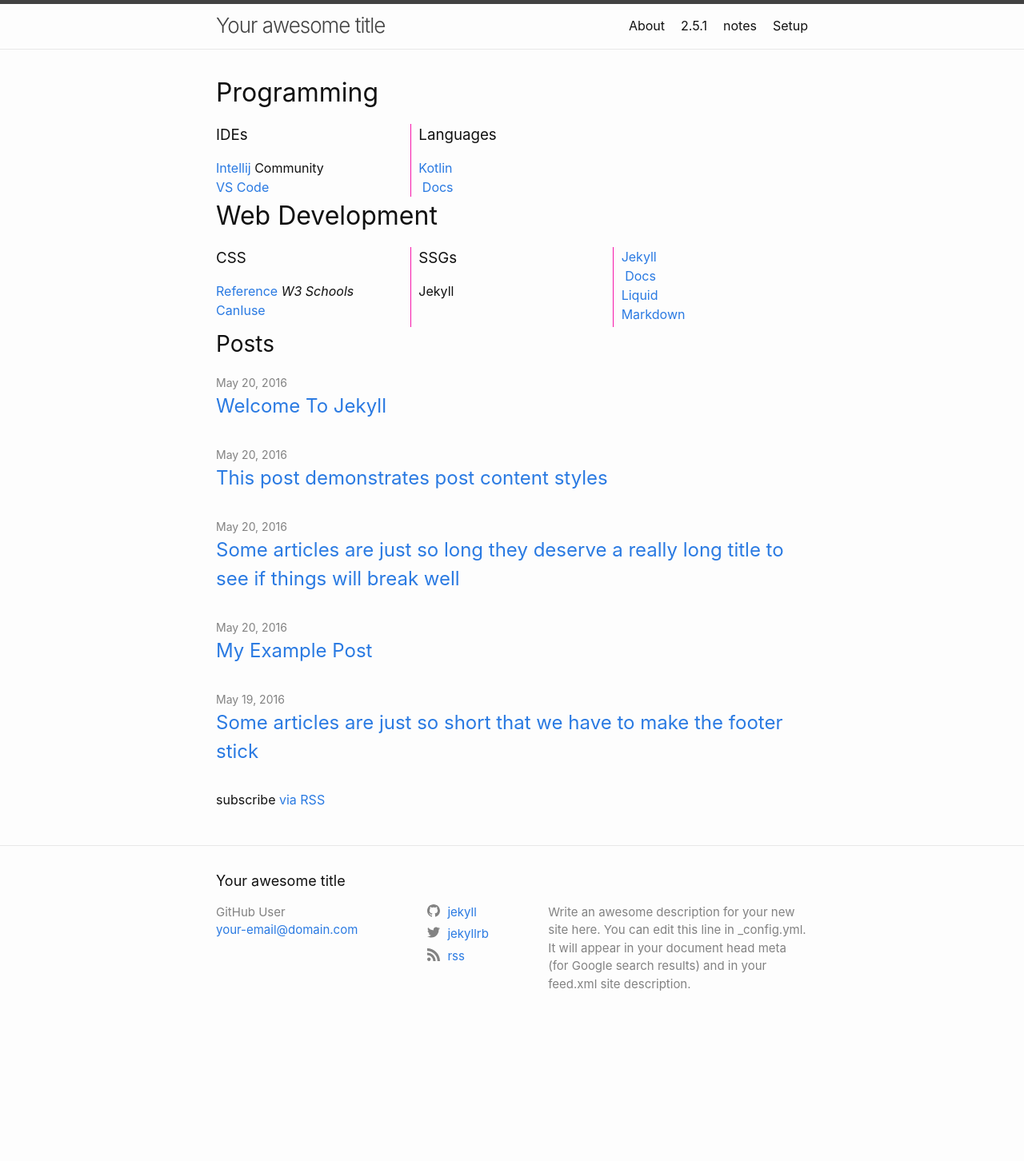
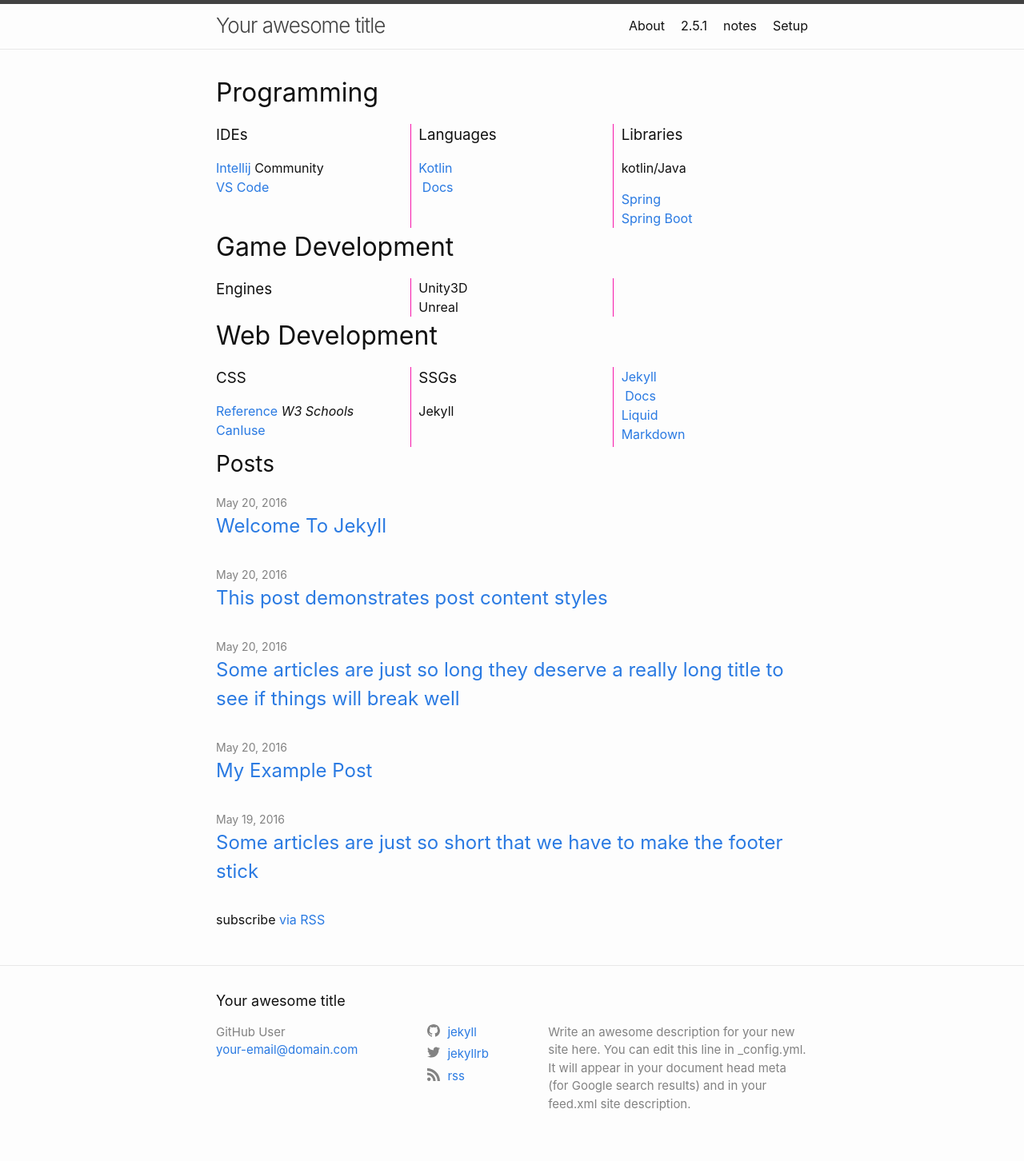
Before and after one commit to viking-cat/notes, a Jekyll site: the page built from index.md, in a window 1280 px wide. Shown: the whole page at 80% size. Built offline with Jekyll 4.4.1, drawn with Linux system fonts in a browser that asks for light colours; before the commit the page ends 1302 px from its top, so only the background shows below that.

Commit message:
Enhance index.md with Libraries and Game Development
Added sections for Libraries and Game Development with engines.

```diff
--- a/index.md
+++ b/index.md
@@ -19,6 +19,12 @@
 ### Languages<br/>
 [Kotlin](pages/kotlin.md)<br/>
 &nbsp;[Docs](https://kotlinlang.org/docs/home.html)<br/>
+
+### Libraries<br/>
+
+#### kotlin/Java<br/>
+[Spring](https://spring.io/)<br/>
+[Spring Boot](https://spring.io/projects/spring-boot)<br/>
 {% endcapture %}
 
 <div style="
@@ -26,6 +32,23 @@
      column-gap:20px;
      column-rule:1px solid #f715ab;">
     {{ codeBlock | markdownify }}
+</div>
+
+<!-- Programming -------------------------------------------------------->
+# Game Development
+
+{% capture gameBlock %}
+### Engines<br/>
+<Godotbr/>
+Unity3D<br/>
+Unreal<br/>
+{% endcapture %}
+
+<div style="
+     column-count:3;
+     column-gap:20px;
+     column-rule:1px solid #f715ab;">
+    {{ gameBlock | markdownify }}
 </div>
 
 <!-- Web Development -------------------------------------------------->
```
